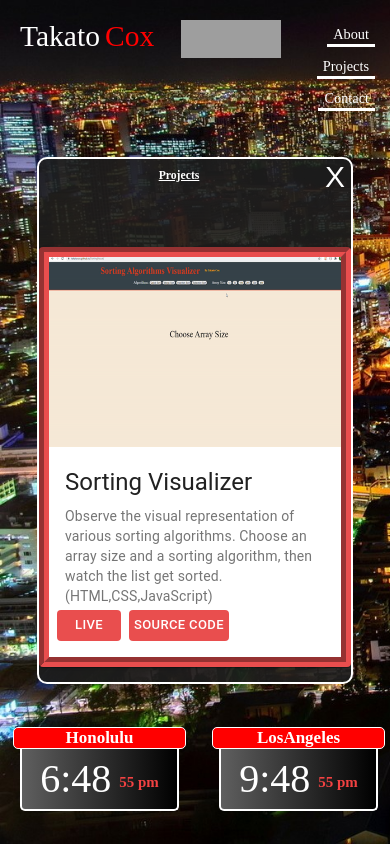
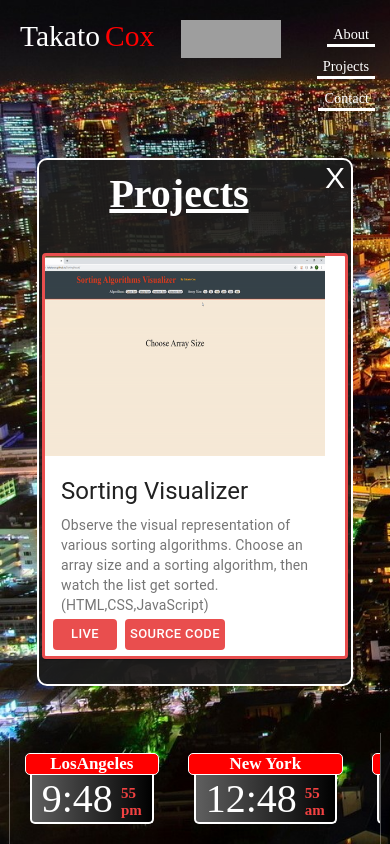
Before and after one commit to TakatoCox/PersonalProfile, a React (Create React App) app: page /projects in a window 390 px wide. Built offline with nearby package versions, Linux system fonts and the light colour scheme; grey boxes are pictures that could not be loaded.

Commit message:
bug fixes

```diff
--- a/src/AboutPage/about.css
+++ b/src/AboutPage/about.css
@@ -87,7 +87,7 @@
 .summary{
     text-align: start;
     width: 320px;
-    height: 400px;
+    height: 380px;
     background-color: rgb(233, 83, 83);
     display: flex;
     flex-direction: column;
--- a/src/App.css
+++ b/src/App.css
@@ -3,8 +3,15 @@
     display: flex;
     flex-direction: column;
     align-items: center;
-    justify-content: space-between;
+    justify-content: center;
     background-image: url('./wallpaper3.jpg');
     background-repeat: no-repeat;
     background-size: cover;
   }
+.animation{
+  width:50px;
+  height: 50px;
+  background-color: gold;
+  z-index: 0;
+  display: none;
+}
--- a/src/App.js
+++ b/src/App.js
@@ -12,6 +12,7 @@ function App() {
   return (
     <Router>
       <div className="App">
+        <div className="animation"></div>
         <Header/>
         <Route path="/PersonalProfile" exact component={AppMain}/>
         <Route path="/about" component={About}/>
--- a/src/ClockFolder/Clocks.js
+++ b/src/ClockFolder/Clocks.js
@@ -7,10 +7,10 @@ const Clocks = () => {
 
     return (
         <div className="clockContainer">
-            <div className="cityClock">
+            {/* <div className="cityClock">
                 <div className="city">Honolulu</div>
                 <Time timeZone={-36000}/>
-            </div>
+            </div> */}
             <div className="cityClock">
                 <div className="city">LosAngeles</div>
                 <Time timeZone={-25200}/>
@@ -27,10 +27,10 @@ const Clocks = () => {
                 <div className="city">Mumbai</div>
                 <Time timeZone={19800}/>
             </div>
-            <div className="cityClock">
+            {/* <div className="cityClock">
                 <div className="city">Beijing</div>
                 <Time timeZone={28800}/>
-            </div>
+            </div> */}
             <div className="cityClock">
                 <div className="city">Tokyo</div>
                 <Time timeZone={32400}/>
--- a/src/ClockFolder/clocks.css
+++ b/src/ClockFolder/clocks.css
@@ -1,13 +1,16 @@
 .clockContainer{
-    height: 150px;
     display: flex;
     flex-direction: row;
     flex-wrap: nowrap;
     overflow-x: auto;
     justify-content: space-between;
     align-items: center;
-    width: 100%;
+    width: 95%;
     padding-left:0%;
+    position: fixed;
+    bottom: 0px;
+    border-right: 1px solid rgba(255, 255, 255, 0.301);
+    border-left: 1px solid rgba(255, 255, 255, 0.301);
   }
 
   .cityClock{
@@ -42,10 +45,10 @@
     font-size: 40px;
     display: flex;
     border:none;
-    height:60px;
     justify-content: center;
     align-items: center;
-    width: 155px;
+    padding-left:10px;
+    padding-right:10px;
   }
   .seconds{
     color: rgb(243, 66, 66);
--- a/src/Header/Header.css
+++ b/src/Header/Header.css
@@ -8,6 +8,8 @@
     height:15vh;
     background: none;
     padding-top: 20px;
+    position: fixed;
+    top:0px;
   }
   .name{
   font-size: 4vh;
--- a/src/HomePage/HomePage.css
+++ b/src/HomePage/HomePage.css
@@ -21,6 +21,7 @@
   padding-left:10px;
   padding-right: 10px;
   margin:0;
+  position: fixed;
 }
 @media(max-width: 615px){
   .mainHeader{
@@ -32,8 +33,8 @@
     font-size:5vh;
   }
 }
-@media(max-width: 380px){
+@media(max-width: 340px){
   .mainHeader{
-    font-size:3.5vh;
+    display: 4vh;
   }
 }
--- a/src/Projects/projects.css
+++ b/src/Projects/projects.css
@@ -17,7 +17,7 @@
     justify-content: flex-end;
 }
 .titleP{
-    font-size: 3vw;
+    font-size: 40px;
     width:95%;
     color: white;
     font-weight: bold;
@@ -36,11 +36,13 @@
     justify-content: space-evenly;
     align-items: center;
     overflow: auto;
+    margin-top:5px;
 }
 .project{
-    border-style: groove;
+    border-style: solid;
     border-color: rgb(233, 78, 78);
-    border-width: 10px;
+    border-width: 3px;
+    box-shadow: 5px 10px #888888;
     margin-top: 20px;
     margin-bottom: 10px;
     width: 300px;
@@ -49,9 +51,10 @@
     overflow: hidden;
 }
 .sortingGif{
+    position: relative;
     width: 300px;
     height: 200px;
-    margin-top: -10px;
+
 }
 .recipeGif{
     position: relative;
@@ -60,3 +63,11 @@
     height: 200px;
     margin-top: -10px;
 }
+@media (max-width:400px){
+    .sortingGif{
+        right: 20px;
+    }
+    .recipeGif{
+        right: 100px;
+    }
+}
```
